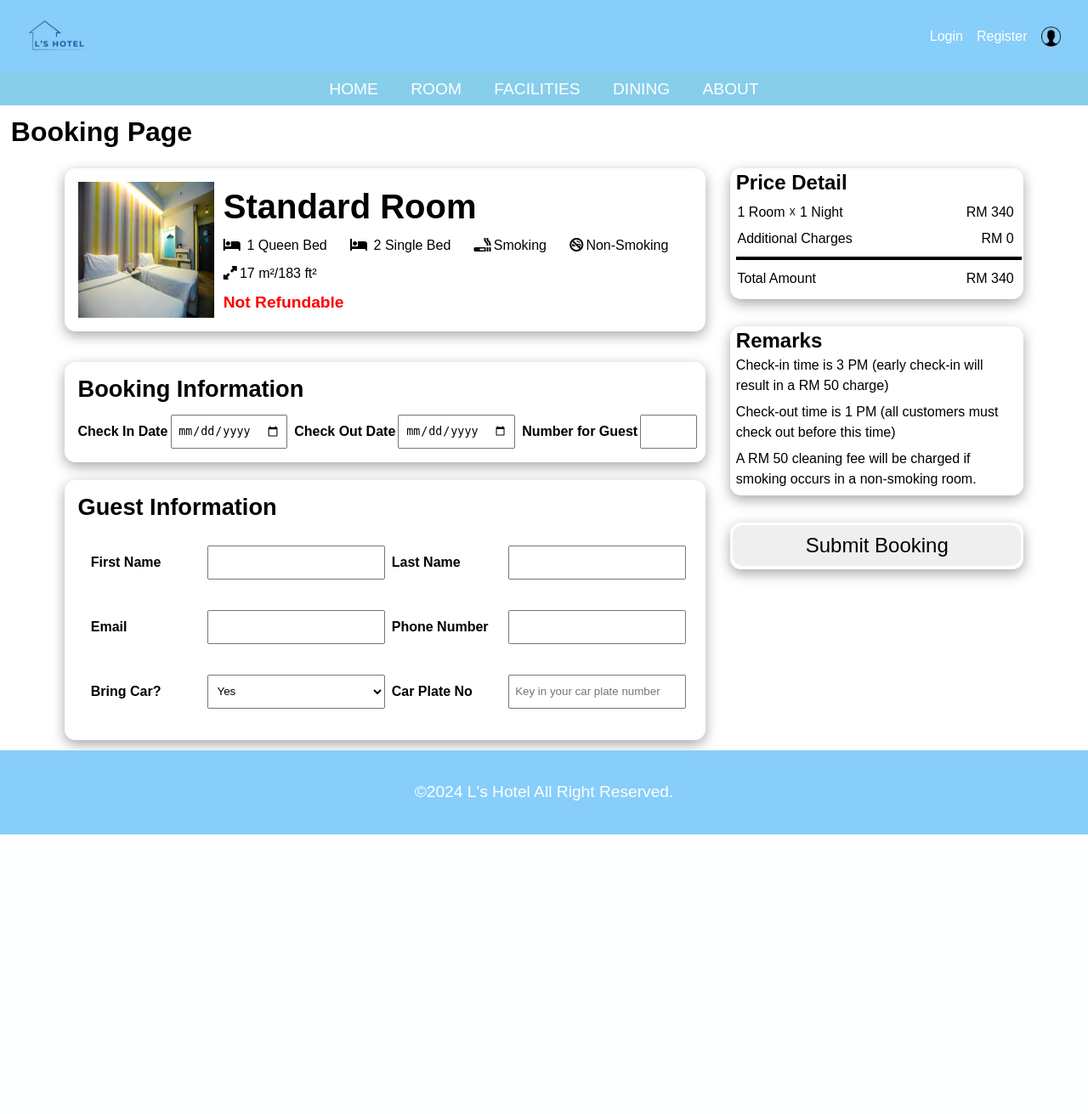
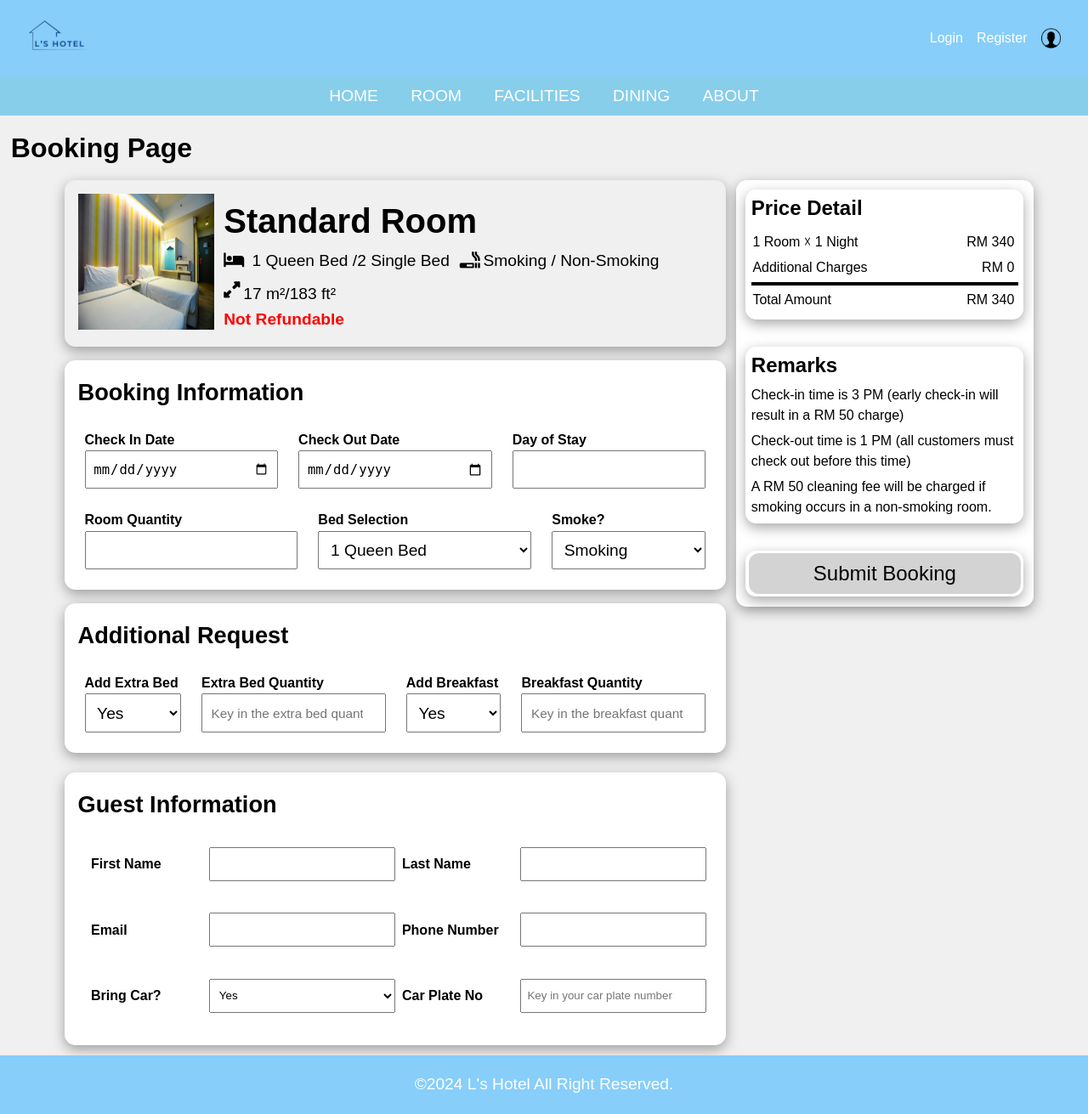
Before and after one commit to lieweden-mdis/lshotel, a PHP site: page /booking.html in a window 1280 px wide. Shown: the whole page at 85% size. Before the commit the page ends 982 px from the top, so only its background shows below. Run offline with PHP 8.4, Linux system fonts and the light colour scheme.

Commit message:
additional request

```diff
--- a/booking.html
+++ b/booking.html
@@ -48,10 +48,8 @@
                         <span>Standard Room</span>
                     </div>
                     <div class="room-features">
-                        <span class="features-items"><i class="fa-solid fa-bed"></i> 1 Queen Bed</span>
-                        <span class="features-items"><i class="fa-solid fa-bed"></i> 2 Single Bed</span>
-                        <span class="features-items"><i class="fa-solid fa-smoking"></i>Smoking</span>
-                        <span class="features-items"><i class="fa-solid fa-ban-smoking"></i>Non-Smoking</span>
+                        <span class="features-items"><i class="fa-solid fa-bed"></i> 1 Queen Bed /2 Single Bed</span>
+                        <span class="features-items"><i class="fa-solid fa-smoking"></i>Smoking / Non-Smoking</span>
                     </div>
                     <span class="size"><i class="fa-solid fa-up-right-and-down-left-from-center"></i>17 m²/183 ft²</span>
                     <span class="refund">Not Refundable</span>
@@ -70,12 +68,67 @@
                                 <label for="check-out-date">Check Out Date</label>
                                 <input type="date" id="check-out-date" name="check-out-date" required>
                             </div>
-                            <div class="column" id="guestnum">
-                                <label for="guestnum">Number for Guest</label>
-                                <input type="number" name="guestnum" required>
+                            <div class="column" id="dayofstay">
+                                <label for="day">Day of Stay</label>
+                                <input type="number" id="day" name="day" readonly>
+                            </div>
+
+                            <div class="column" id="dayofstay">
+                                <label for="day">Room Quantity</label>
+                                <input type="number" id="room-quantity" name="room-quantity" required>
+                            </div>
+
+                            <div class="column" id="dayofstay">
+                                <label for="day">Bed Selection</label>
+                                <select name="bed" id="bed" required>
+                                    <option value="1 Queen Bed">1 Queen Bed</option>
+                                    <option value="2 Single Beds">2 Single Beds</option>
+                                  </select>
+                            </div>
+
+                            <div class="column" id="smoke-selection">
+                                <label for="day">Smoke?</label>
+                                <select name="smoke" id="smoke" required>
+                                    <option value="smoke">Smoking</option>
+                                    <option value="non-smoking">Non-smoking</option>
+                                  </select>
+                            </div>
+
+                        </div>
+                    </div>
+
+                    <div class="additional-request-card">
+                        <span class="form-header">Additional Request</span>
+                        <div class="request-info">
+                            <div class="column" id="add-bed">
+                                <label for="add-bed">Add Extra Bed</label>
+                                <select name="add-bed" id="add-bed" onchange="toggleExtraBed(this.value)" required>
+                                    <option value="Yes">Yes</option>
+                                    <option value="No">No</option>
+                                </select>
+                            </div>
+
+                            <div class="column" id="bed">
+                                <label for="bed-quantity">Extra Bed Quantity</label>
+                                <input type="number" id="bedquantity" name="bed-quantity" required placeholder="Key in the extra bed quantity">
+                            </div>
+
+                            <div class="column" id="add-breakfast">
+                                <label for="add-breakfast">Add Breakfast</label>
+                                <select name="add-breakfast" id="add-breakfast" onchange="toggleBreakfast(this.value)" required>
+                                    <option value="Yes">Yes</option>
+                                    <option value="No">No</option>
+                                </select>
+                            </div>
+
+                            <div class="column" id="breakfast-quantity">
+                                <label for="breakfast-quantity">Breakfast Quantity</label>
+                                <input type="number" id="breakfastquantity" name="breakfast-quantity" required placeholder="Key in the breakfast quantity">
                             </div>
                         </div>
                     </div>
+
+
 
                     <div class="guest-card">
                         <span class="form-header">Guest Information</span>
--- a/css/booking.css
+++ b/css/booking.css
@@ -1,114 +1,128 @@
-.booking-header{
-    padding: 1%;
+/* Global styles */
+* {
+    box-sizing: border-box;
+    margin: 0;
+    padding: 0;
 }
 
-.booking-header span{
-    font-size:2em;
+body {
+    font-family: Arial, sans-serif;
+    line-height: 1.6;
+    background-color: #f0f0f0;
+}
+
+.booking-header {
+    padding: 1% 0 0 1%;
+}
+
+.booking-header span {
+    font-size: 2em;
     font-weight: bold;
 }
 
-.booking-container{
+.booking-container {
     display: flex;
     margin-left: 5%;
     margin-right: 5%;
 }
+
 /* Room Type */
-.booking-container .roomtype-card{
+.booking-container .roomtype-card {
     display: flex;
     flex-direction: column;
     padding: 1%;
     border-radius: 0.8em;
-
 }
 
-.roomtype-card .room-type-box{
+.roomtype-card .room-type-box {
     display: flex;
     padding: 1em;
-    width: 95%;
+    width: 100%;
     border-radius: 0.8em;
     box-shadow: rgba(0, 0, 0, 0.35) 0px 5px 15px;
 }
+
 /* Room Image */
-.room-type-box img{
+.room-type-box img {
     width: 10em;
     height: 10em;
 }
 
-.room-type-info{
+.room-type-info {
     display: flex;
     flex-direction: column;
-    justify-content: space-around;
-    width: 90%;
+    width: 100%;
 }
+
 /* Room Type */
-.room-type-info .room-type-header{
+.room-type-info .room-type-header {
     margin: 0 2% 0 2%;
 }
 
-.room-type-info .room-type-header span{
+.room-type-info .room-type-header span {
     font-size: 2.5em;
     font-weight: bold;
 }
 
 /* Room Features */
-.room-type-box .room-features{
+.room-type-box .room-features {
     display: flex;
-    flex-wrap: wrap;
-    gap: 1em;
+    margin-bottom: 0.5em;
     justify-content: flex-start;
     width: 100%;
 }
 
-.room-type-box .room-features span{
-    font-size: 1em;
+.room-type-box .room-features span {
+    font-size: 1.2em;
     padding-left: 2%;
 }
 
-.room-type-box .room-features span i{
+.room-type-box .room-features span i {
     margin-right: 0.2em;
 }
 
-.room-type-box span.size{
+.room-type-box span.size {
     display: flex;
+    font-size: 1.2em;
     width: 100%;
     padding-left: 2%;
 }
 
-.room-type-box span.size i{
+.room-type-box span.size i {
     margin-right: 0.2em;
 }
 
-.room-type-info .refund
-{
+.room-type-info .refund {
     font-size: 1.2em;
     margin: 0 2% 0 2%;
     font-weight: bold;
     color: red;
 }
 
-#booking-form{
-	width:95%;
+#booking-form {
+    width: 100%;
 }
+
 /* Booking Information */
 .form-content {
     display: flex;
-    flex-direction:column;
-    margin-top: 2%;
+    flex-direction: column;
     border-radius: 0.8em;
     width: 100%;
 }
 
-.booking-card{
+.booking-card {
+    flex: 1 1 60%; /* Adjust these values based on your design */
     display: flex;
     flex-direction: column;
     border-radius: 0.8em;
     padding: 1em;
-    margin-top: 3%;
-	width:100%;
+    margin-top: 2%;
     box-shadow: rgba(0, 0, 0, 0.35) 0px 5px 15px;
+    background-color: #fff;
 }
 
-.form-header{
+.form-header {
     font-size: 1.7em;
     font-weight: bold;
     text-align: left;
@@ -117,15 +131,30 @@
 
 .booking-info {
     display: flex;
-    justify-content: space-around;
+    flex-wrap: wrap;
     gap: 0.5em;
 }
 
 .booking-info .column {
-    flex: 1;
+    flex: 1 1 auto; /* Allow columns to grow and shrink */
     display: flex;
-    align-items: center;
+    flex-direction: column;
+    align-items: flex-start;
     box-sizing: border-box;
+    padding: 0.5em;
+}
+
+/* Adjust width for specific elements */
+.booking-info .column#checkindate,
+.booking-info .column#checkoutdate,
+.booking-info .column#dayofstay {
+    flex: 1 1 calc(33.33% - 0.5em); /* Larger width for Check In, Check Out, and Day of Stay */
+}
+
+.booking-info .column#room-quantity,
+.booking-info .column#bed,
+.booking-info .column#smoke {
+    flex: 1 1 calc(33.33% - 0.5em); /* Equal width for Room Quantity, Bed Selection, and Smoke */
 }
 
 .booking-info label {
@@ -136,22 +165,22 @@
     font-weight: bold;
 }
 
-.booking-info input[type="date"], input[type="number"] {
+.booking-info input[type="date"],
+.booking-info input[type="number"],
+.booking-info select {
     flex: 1;
     height: 3em; /* Set a consistent height */
+    width: 100%;
     padding: 0.5em;
+    font-size: 1.2em;
     box-sizing: border-box;
-}
-
-
-.booking-info input[type="number"]{
-    width: 5em;
 }
 
 /* Guest Information */
 .guest-card {
     display: flex;
     flex-direction: column;
+    background-color: white;
     border-radius: 0.8em;
     width: 100%;
     padding: 1em;
@@ -187,44 +216,97 @@
     box-sizing: border-box;
 }
 
-
-.guest-card .column input#car-plate::placeholder{
+.guest-card .column input#car-plate::placeholder {
     font-size: 0.8em;
     font-weight: bold;
-
 }
 
-.booking-container .price-card{
+.additional-request-card {
+    flex: 1 1 60%; /* Adjust these values based on your design */
+    display: flex;
+    flex-direction: column;
+    border-radius: 0.8em;
+    padding: 1em;
+    margin-top: 2%;
+    box-shadow: rgba(0, 0, 0, 0.35) 0px 5px 15px;
+    background-color: #fff;
+}
+
+.request-info {
+    display: flex;
+    gap: 0.5em;
+}
+
+.request-info .column {
+    flex: 1 1 auto; /* Allow columns to grow and shrink */
+    display: flex;
+    flex-direction: column;
+    align-items: flex-start;
+    box-sizing: border-box;
+    padding: 0.5em;
+}
+
+.request-info label {
+    white-space: nowrap; /* Prevent the label text from wrapping */
+    text-align: right;
+    font-size: 1em;
+    margin-right: 0.2em;
+    font-weight: bold;
+}
+
+.request-info input[type="number"],
+.request-info select {
+    flex: 1;
+    height: 3em; /* Set a consistent height */
+    width: 100%;
+    padding: 0.5em;
+    font-size: 1.2em;
+    box-sizing: border-box;
+}
+
+.request-info input#breakfastquantity::placeholder{
+    font-size: 0.8em;
+}
+
+.request-info input#bedquantity::placeholder{
+    font-size: 0.8em;
+}
+
+.booking-container .price-card {
     display: flex;
     flex-direction: column;
     padding: 1%;
-    width: 40%;
+    height:fit-content;
+    border-radius: 0.8em;
+    margin-top: 1%;
+    margin-bottom: 2%; /* Adjust margin bottom if necessary */
+    box-shadow: rgba(0, 0, 0, 0.35) 0px 5px 15px;
+    background-color: white;
 }
 
-.priceinfo .price-title{
+.priceinfo .price-title {
     font-weight: bold;
     font-size: 1.5em;
     padding: 1%;
 }
 
-.priceinfo{
+.priceinfo {
     padding: 1%;
     border-radius: 0.8em;
     box-shadow: rgba(0, 0, 0, 0.35) 0px 5px 15px;
 }
 
-.priceinfo .product{
+.priceinfo .product {
     align-items: center;
     padding: 1%;
-
 }
 
-.product span{
+.product span {
     font-size: 1em;
     line-height: 1.5;
 }
 
-.priceinfo .column{
+.priceinfo .column {
     display: flex;
     padding: 0.5%;
     margin: 1% 1% 1% 0;
@@ -232,47 +314,48 @@
     align-items: center;
 }
 
-hr{
+hr {
     border: 2px solid black;
     width: 100%;
 }
 
-.price-card .remarks{
+.price-card .remarks {
     padding: 1%;
     margin-top: 2em;
     border-radius: 0.8em;
     box-shadow: rgba(0, 0, 0, 0.35) 0px 5px 15px;
 }
 
-.remarks span.remarks-header{
+.remarks span.remarks-header {
     font-size: 1.5em;
     font-weight: bold;
     padding: 1%;
 }
 
-.remarks span.remarks-content{
+.remarks span.remarks-content {
     font-size: 1em;
     display: block;
     line-height: 1.5;
     padding: 1%;
 }
 
-.booking-button{
+.booking-button {
     padding: 1%;
     margin-top: 2em;
     border-radius: 0.8em;
     box-shadow: rgba(0, 0, 0, 0.35) 0px 5px 15px;
 }
 
-.booking-button button#submit-btn{
+.booking-button button#submit-btn {
     width: 100%;
     height: 2em;
     font-size: 1.5em;
     border: none;
     border-radius: 0.5em;
     cursor: pointer;
+    background-color: lightgray;
 }
 
-.booking-button button#submit-btn:hover{
+.booking-button button#submit-btn:hover {
     background-color: skyblue;
 }
--- a/New 文本文档.txt
+++ b/logout.php
@@ -6,6 +6,6 @@ session_start();
 session_destroy();
 
 // Redirect to login page or any other page after logout
-header("Location: login.html"); // Redirect to your login page
+header("Location: index.php");
 exit();
 ?>
```
Also changed, not shown: script/booking.js (+56 -0 lines). Lines whose indentation alone changed are shown as unchanged.
